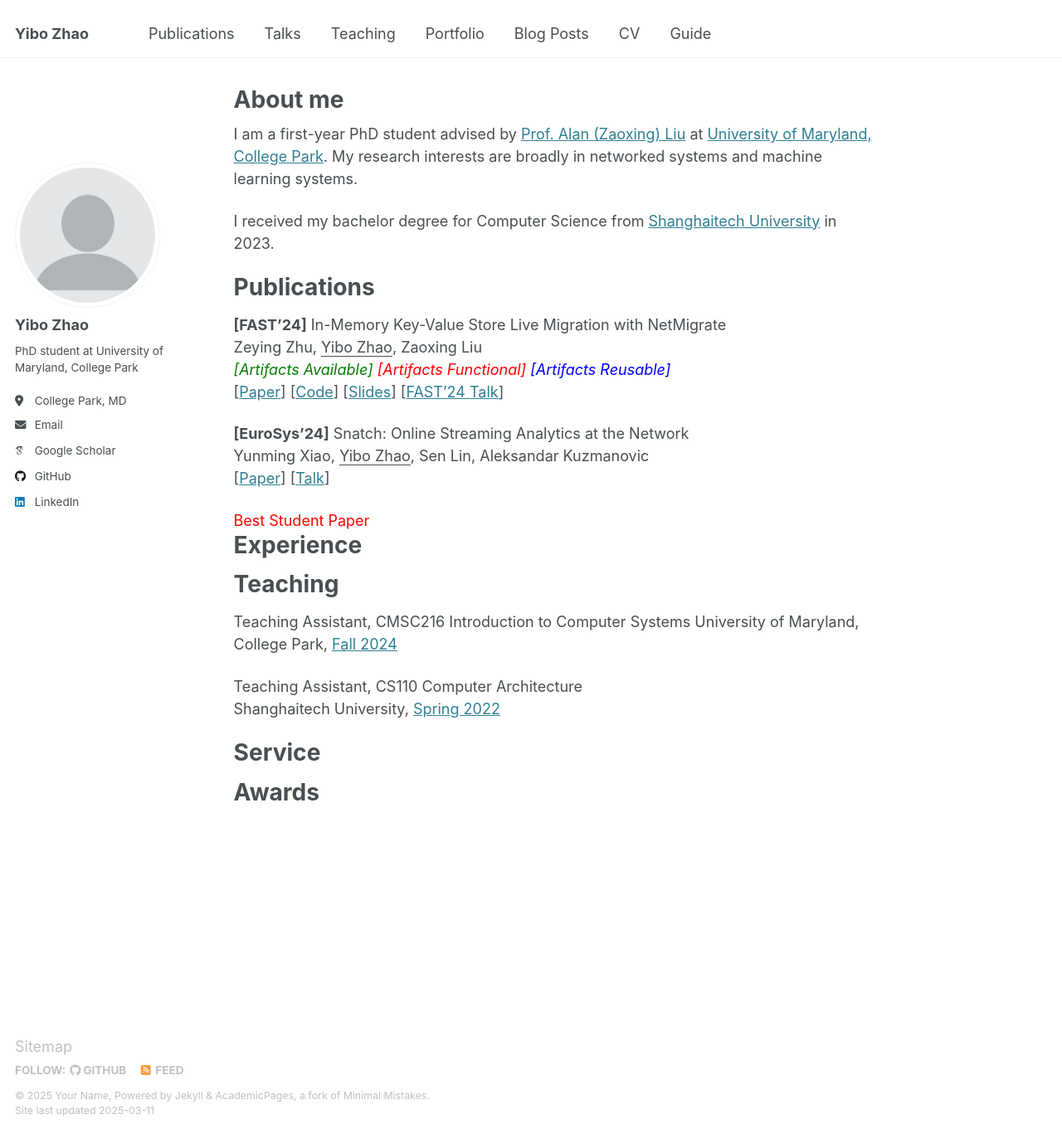
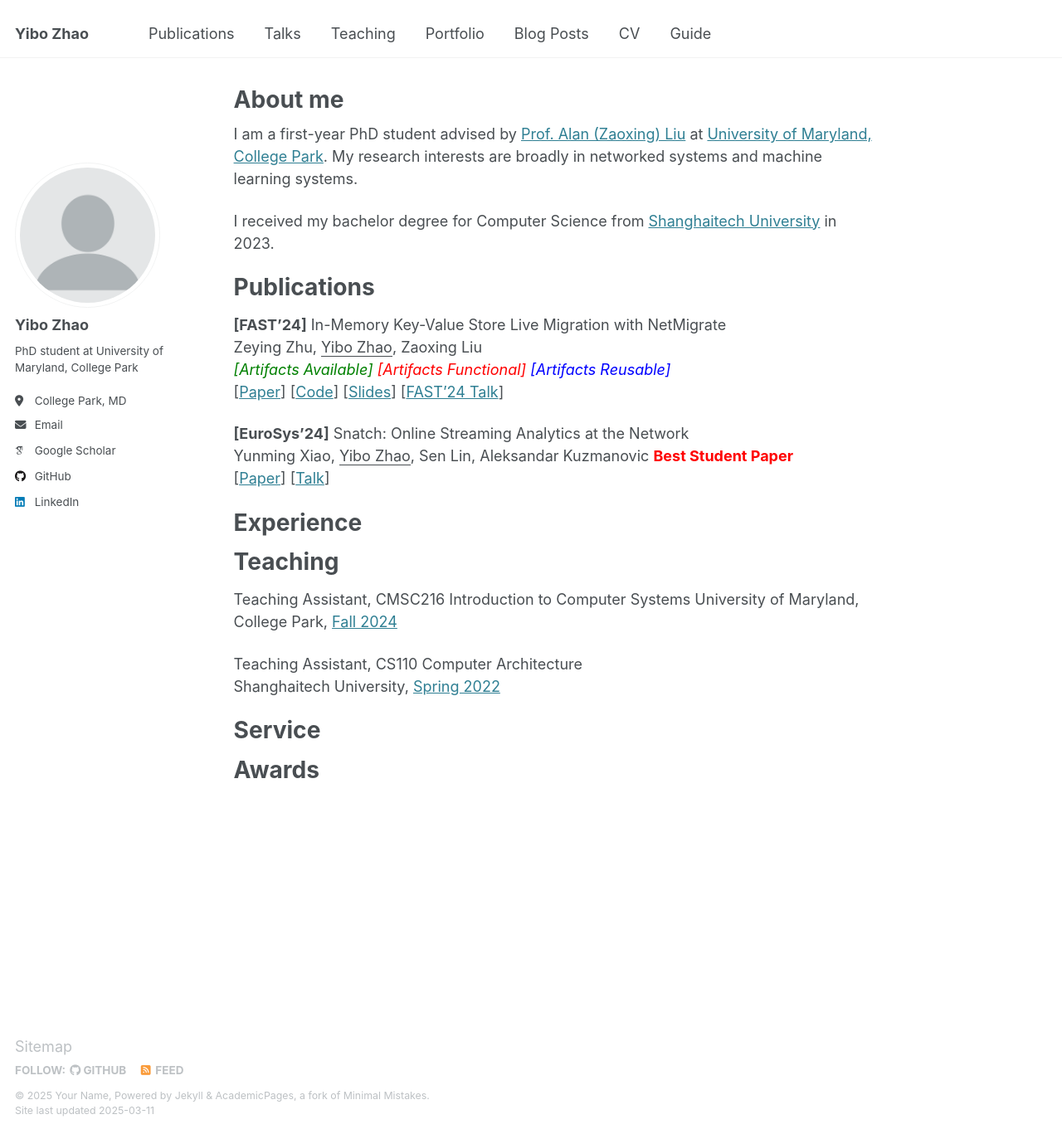
Before and after one commit to zhaoyboo/zhaoyboo.github.io, a Jekyll site: the page built from _pages/about.md, in a window 1280 px wide and 1367 px high. Shown: the whole window at 83% size. Built offline with Jekyll 4.4.1, drawn with Linux system fonts in a browser that asks for light colours; some web fonts are replaced.

Commit message:
update about.md

```diff
--- a/_pages/about.md
+++ b/_pages/about.md
@@ -21,8 +21,9 @@ Zeying Zhu, <u>Yibo Zhao</u>, Zaoxing Liu
 
 **[EuroSys’24]** Snatch: Online Streaming Analytics at the Network
 Yunming Xiao, <u>Yibo Zhao</u>, Sen Lin, Aleksandar Kuzmanovic
+<strong><font color="red">Best Student Paper </font> </strong>
 [[Paper](https://yunmingxiao.github.io/publication/sn)] [[Talk](https://www.youtube.com/watch?v=O0XLfwpqgTY&feature=youtu.be)]
-<font color="red">Best Student Paper </font>
+
 
 
 Experience
```
